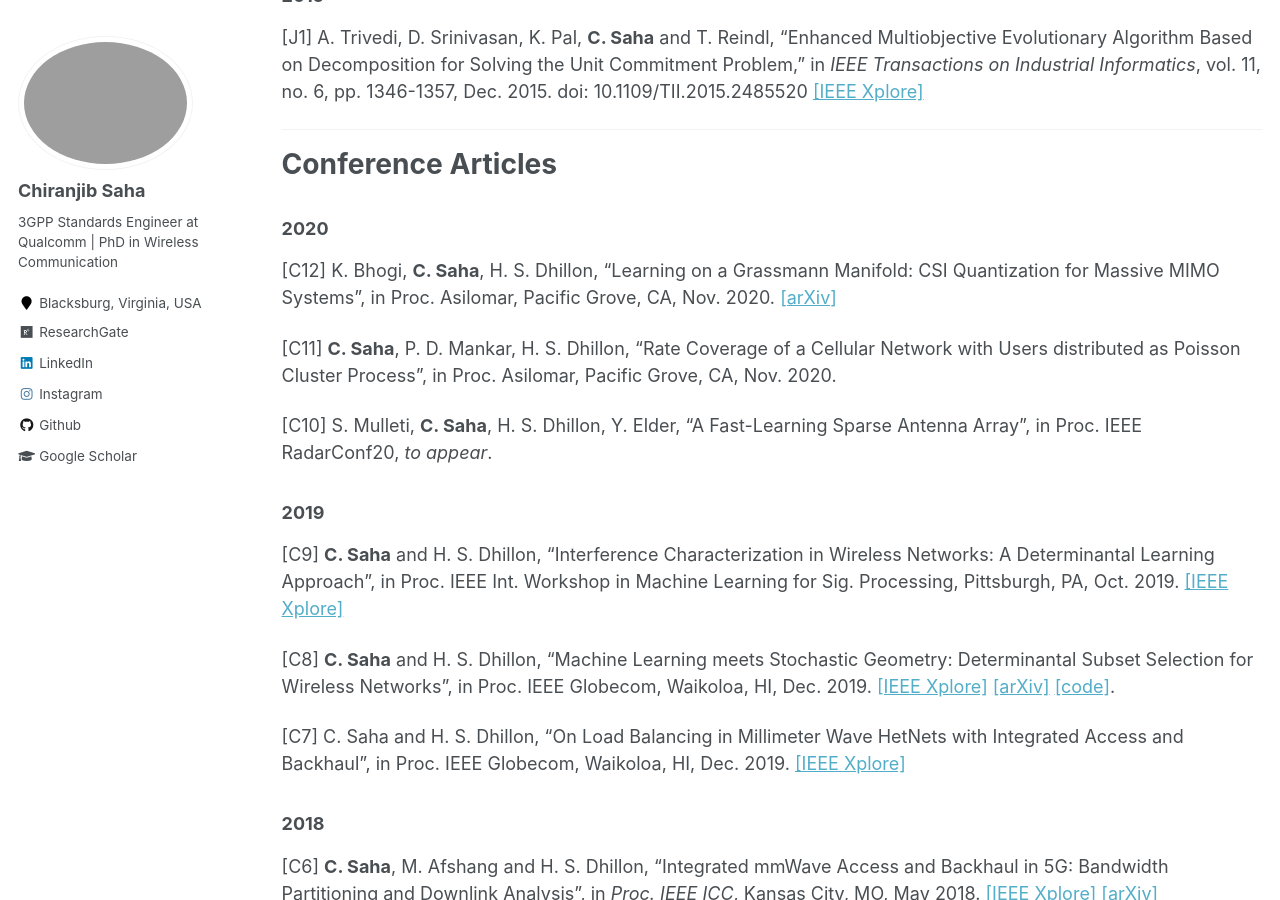
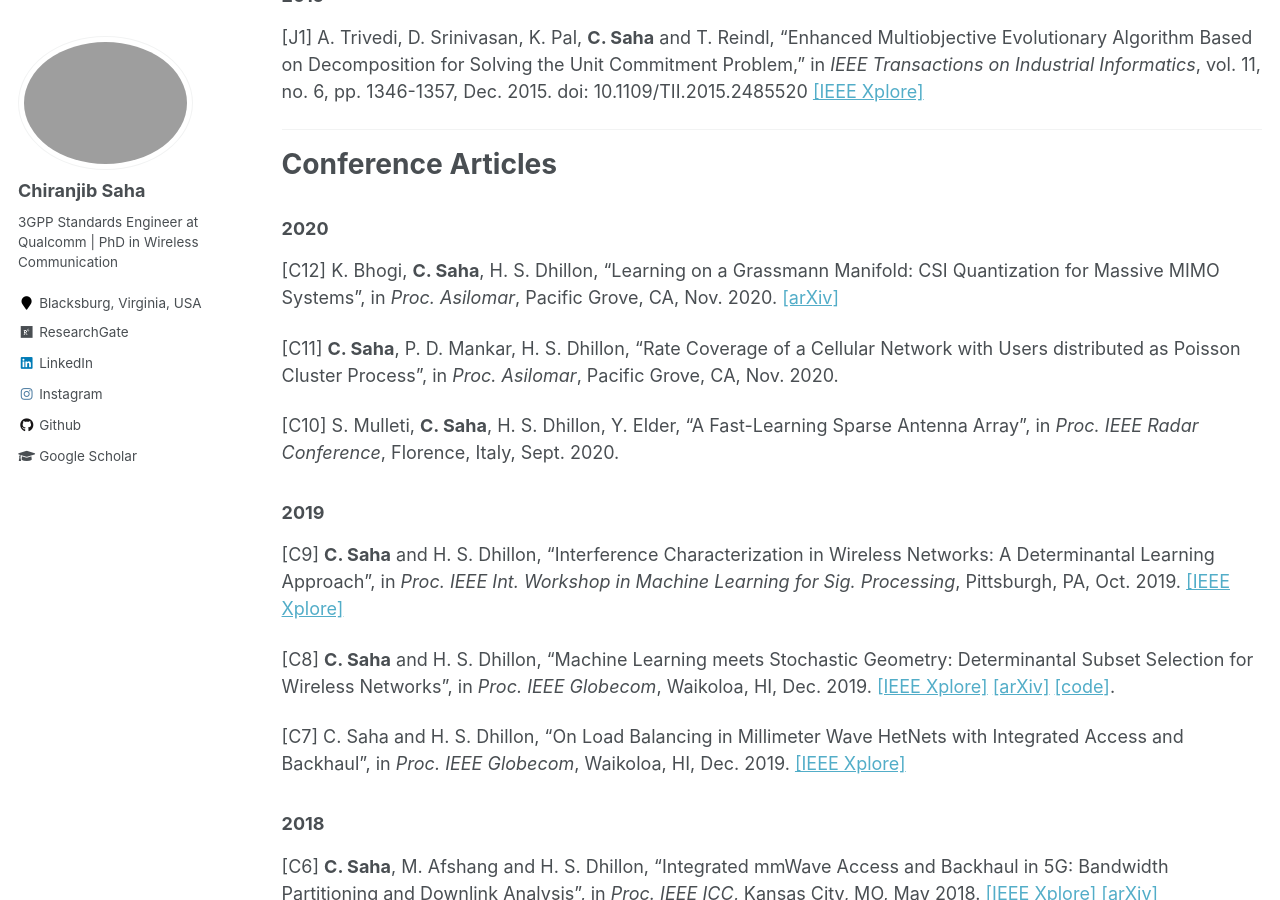
Before and after one commit to chiranjibsaha/chiranjibsaha.github.io, a Jekyll site: the page built from _pages/publications.md, in a window 1280 px wide and 900 px high, scrolled down 1913 px. Built offline with Jekyll 4.4.1, drawn with Linux system fonts in a browser that asks for light colours.

Commit message:
Update publications.md

```diff
--- a/_pages/publications.md
+++ b/_pages/publications.md
@@ -82,19 +82,18 @@
 
 ### 2020
 
-[C12] K. Bhogi, **C. Saha**, H. S. Dhillon, “Learning on a Grassmann Manifold: CSI Quantization for Massive MIMO Systems”, in Proc. Asilomar, Pacific Grove, CA, Nov. 2020. [[arXiv]](https://arxiv.org/abs/2005.08413)
+[C12] K. Bhogi, **C. Saha**, H. S. Dhillon, “Learning on a Grassmann Manifold: CSI Quantization for Massive MIMO Systems”, in *Proc. Asilomar*, Pacific Grove, CA, Nov. 2020. [[arXiv]](https://arxiv.org/abs/2005.08413)
 
-[C11] **C. Saha**, P. D. Mankar, H. S. Dhillon, “Rate Coverage of a Cellular Network with Users distributed as Poisson Cluster Process”, in Proc. Asilomar, Pacific Grove, CA, Nov. 2020.
+[C11] **C. Saha**, P. D. Mankar, H. S. Dhillon, “Rate Coverage of a Cellular Network with Users distributed as Poisson Cluster Process”, in *Proc. Asilomar*, Pacific Grove, CA, Nov. 2020.
 
-[C10] S. Mulleti, **C. Saha**, H. S. Dhillon, Y. Elder, "A Fast-Learning Sparse Antenna Array", in Proc. IEEE RadarConf20, *to appear*.
-
+[C10] S. Mulleti, **C. Saha**, H. S. Dhillon, Y. Elder, "A Fast-Learning Sparse Antenna Array",  in *Proc. IEEE Radar Conference*, Florence, Italy, Sept. 2020.
 ### 2019
 
-[C9] **C. Saha** and H. S. Dhillon, “Interference Characterization in Wireless Networks: A Determinantal Learning Approach”, in Proc. IEEE Int. Workshop in Machine Learning for Sig. Processing, Pittsburgh, PA, Oct. 2019. [[IEEE Xplore]](https://ieeexplore.ieee.org/document/8918912)
+[C9] **C. Saha** and H. S. Dhillon, “Interference Characterization in Wireless Networks: A Determinantal Learning Approach”, in *Proc. IEEE Int. Workshop in Machine Learning for Sig. Processing*, Pittsburgh, PA, Oct. 2019. [[IEEE Xplore]](https://ieeexplore.ieee.org/document/8918912)
 
-[C8] **C. Saha** and H. S. Dhillon, “Machine Learning meets Stochastic Geometry: Determinantal Subset Selection for Wireless Networks”,  in Proc. IEEE Globecom, Waikoloa, HI, Dec. 2019. [[IEEE Xplore]](https://ieeexplore.ieee.org/document/9013889)  [[arXiv]](https://arxiv.org/abs/1905.00504) [[code]](https://github.com/stochastic-geometry/DPPL).
+[C8] **C. Saha** and H. S. Dhillon, “Machine Learning meets Stochastic Geometry: Determinantal Subset Selection for Wireless Networks”,  in *Proc. IEEE Globecom*, Waikoloa, HI, Dec. 2019. [[IEEE Xplore]](https://ieeexplore.ieee.org/document/9013889)  [[arXiv]](https://arxiv.org/abs/1905.00504) [[code]](https://github.com/stochastic-geometry/DPPL).
 
-[C7] C. Saha and H. S. Dhillon, “On Load Balancing in Millimeter Wave HetNets with Integrated Access and Backhaul”,  in Proc. IEEE Globecom, Waikoloa, HI, Dec. 2019. [[IEEE Xplore]](https://ieeexplore.ieee.org/document/9013537)
+[C7] C. Saha and H. S. Dhillon, “On Load Balancing in Millimeter Wave HetNets with Integrated Access and Backhaul”,  in *Proc. IEEE Globecom*, Waikoloa, HI, Dec. 2019. [[IEEE Xplore]](https://ieeexplore.ieee.org/document/9013537)
 
 ### 2018
 
```
